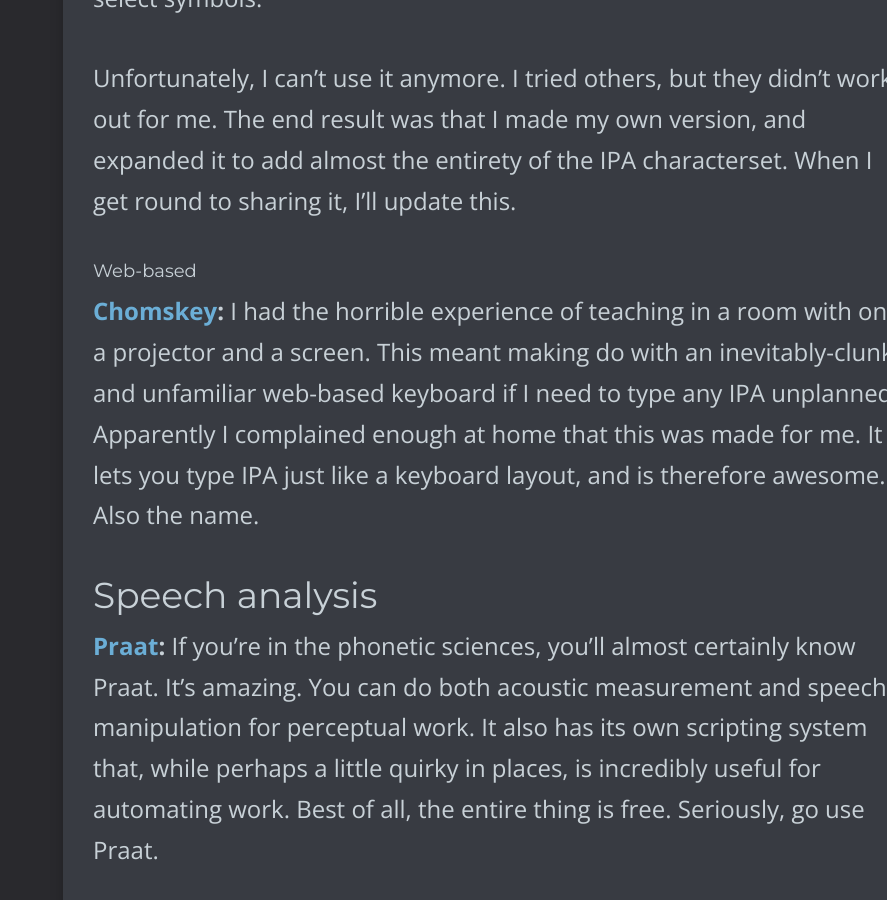
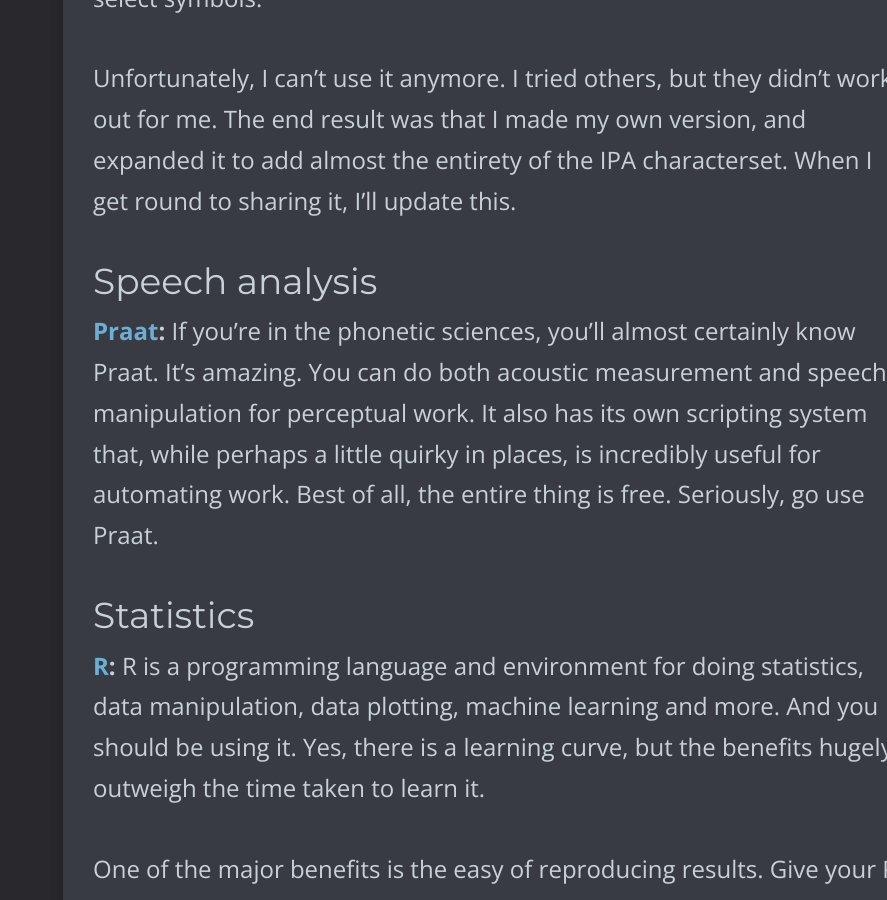
Before and after one commit to dajwarren/dajwarren.github.io, a Jekyll site: the page built from resources.md, in a window 1280 px wide and 900 px high, scrolled down 1557 px. Shown: the whole window, without its empty margins (393-1280 px from the left). Built offline with Jekyll 4.4.1, drawn with Linux system fonts in a browser that asks for light colours; nearby versions of some CDN libraries.

Commit message:
Minor edit to list

```diff
--- a/resources.md
+++ b/resources.md
@@ -25,8 +25,8 @@ While perhaps not everything here is strictly-speaking the best tool for the job
 
 Unfortunately, I can't use it anymore. I tried others, but they didn't work out for me. The end result was that I made my own version, and expanded it to add almost the entirety of the IPA characterset. When I get round to sharing it, I'll update this.
 
-#### Web-based
-**[Chomskey](http://sci1.uk/Chomskey/#ucl-ipa):** I had the horrible experience of teaching in a room with only a projector and a screen. This meant making do with an inevitably-clunky and unfamiliar web-based keyboard if I need to type any IPA unplanned. Apparently I complained enough at home that this was made for me. It lets you type IPA just like a keyboard layout, and is therefore awesome. Also the name.
+<!-- #### Web-based
+**[Chomskey](http://sci1.uk/Chomskey/#ucl-ipa):** I had the horrible experience of teaching in a room with only a projector and a screen. This meant making do with an inevitably-clunky and unfamiliar web-based keyboard if I need to type any IPA unplanned. Apparently I complained enough at home that this was made for me. It lets you type IPA just like a keyboard layout, and is therefore awesome. Also the name. -->
 
 ## Speech analysis
 **[Praat](http://www.fon.hum.uva.nl/praat/):** If you're in the phonetic sciences, you'll almost certainly know Praat. It's amazing. You can do both acoustic measurement and speech manipulation for perceptual work. It also has its own scripting system that, while perhaps a little quirky in places, is incredibly useful for automating work. Best of all, the entire thing is free. Seriously, go use Praat.
```
